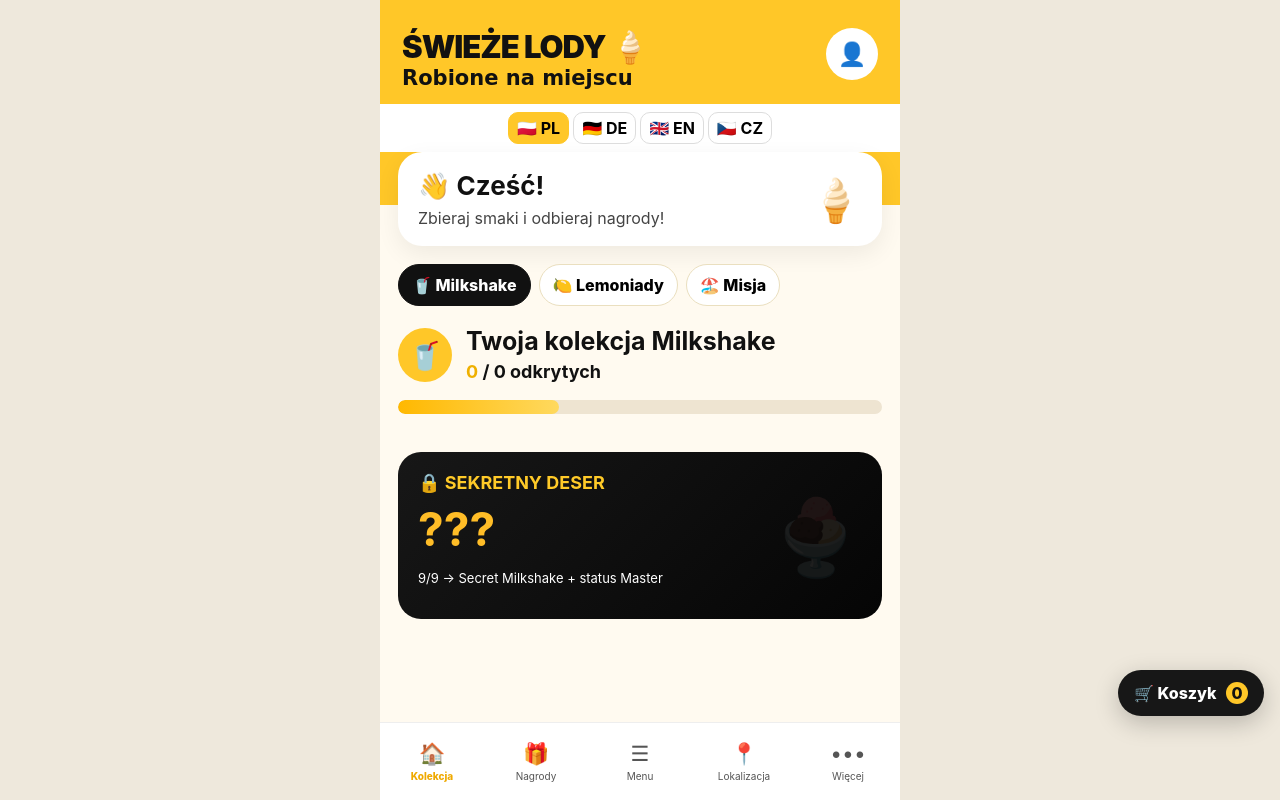
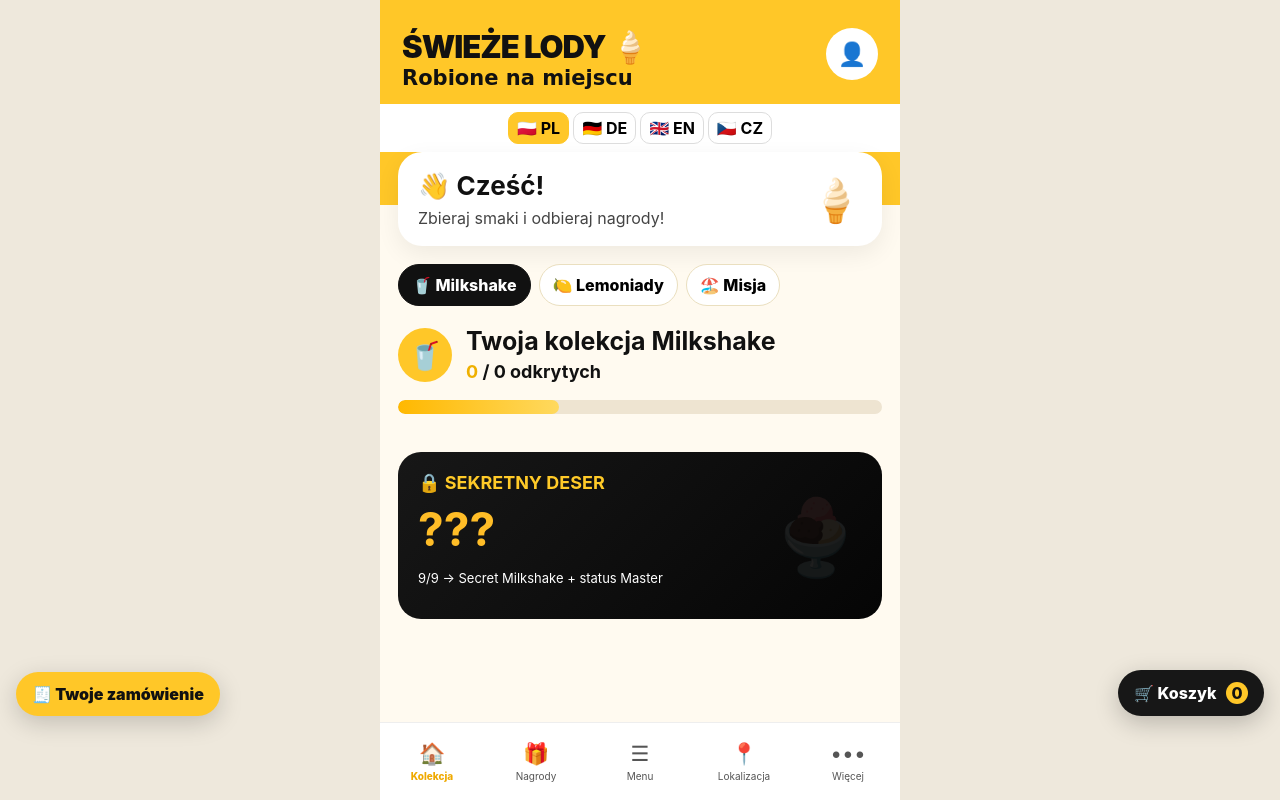
Before and after one commit to alenakrents-del/swieze-lody-app, a plain HTML site: page index.html in a window 1280 px wide. Drawn offline with nearby package versions, Linux system fonts and the light colour scheme; no server answers.

Commit message:
Update index.html

```diff
--- a/index.html
+++ b/index.html
@@ -557,5 +557,5 @@
 <script src="https://cdn.jsdelivr.net/npm/@supabase/supabase-js@2"></script>
 <script src="app.js"></script>
 <script src="cart.js"></script>
-</body>
+<script src="order-status.js"></script></body>
 </html>
```
